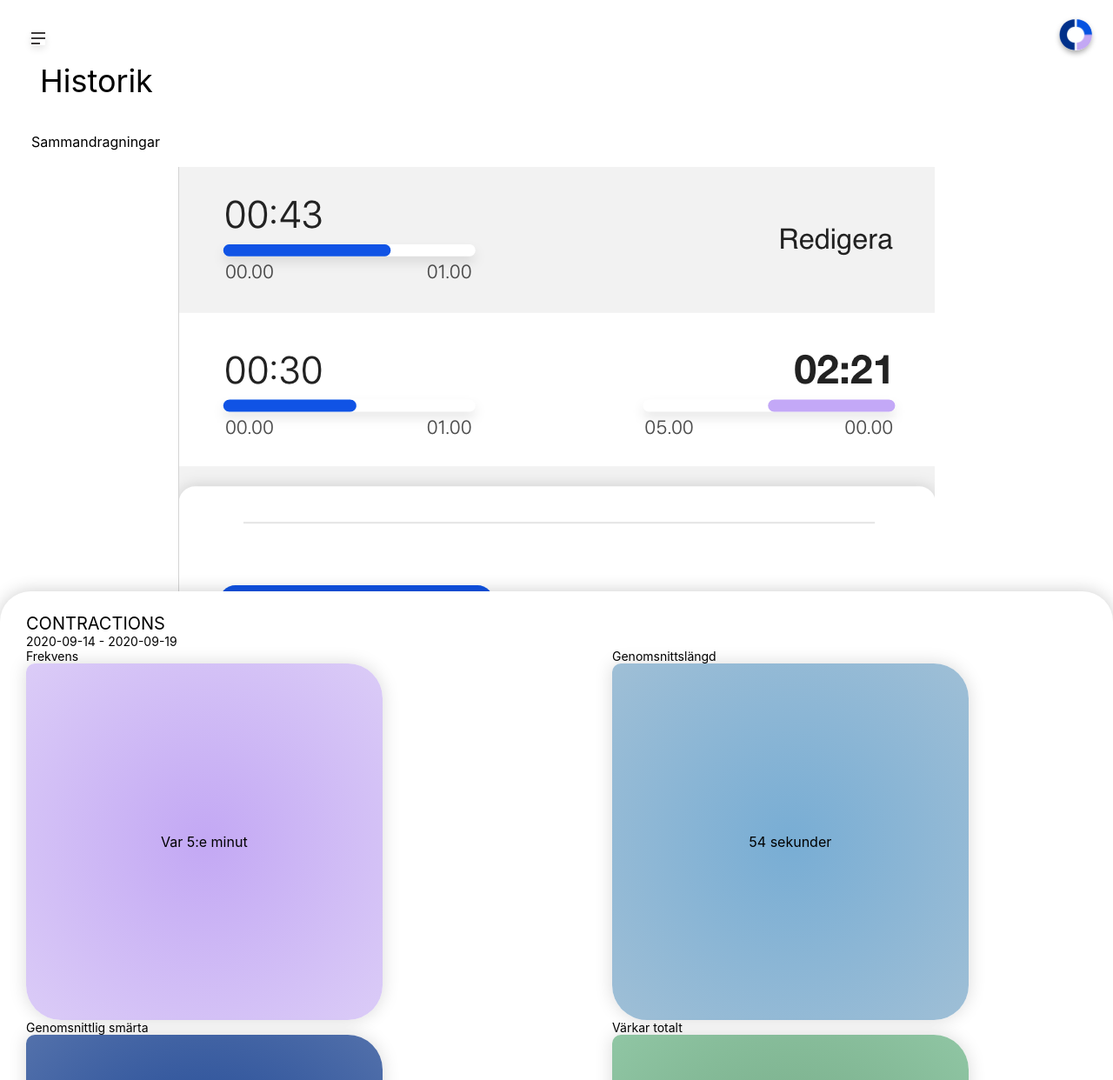
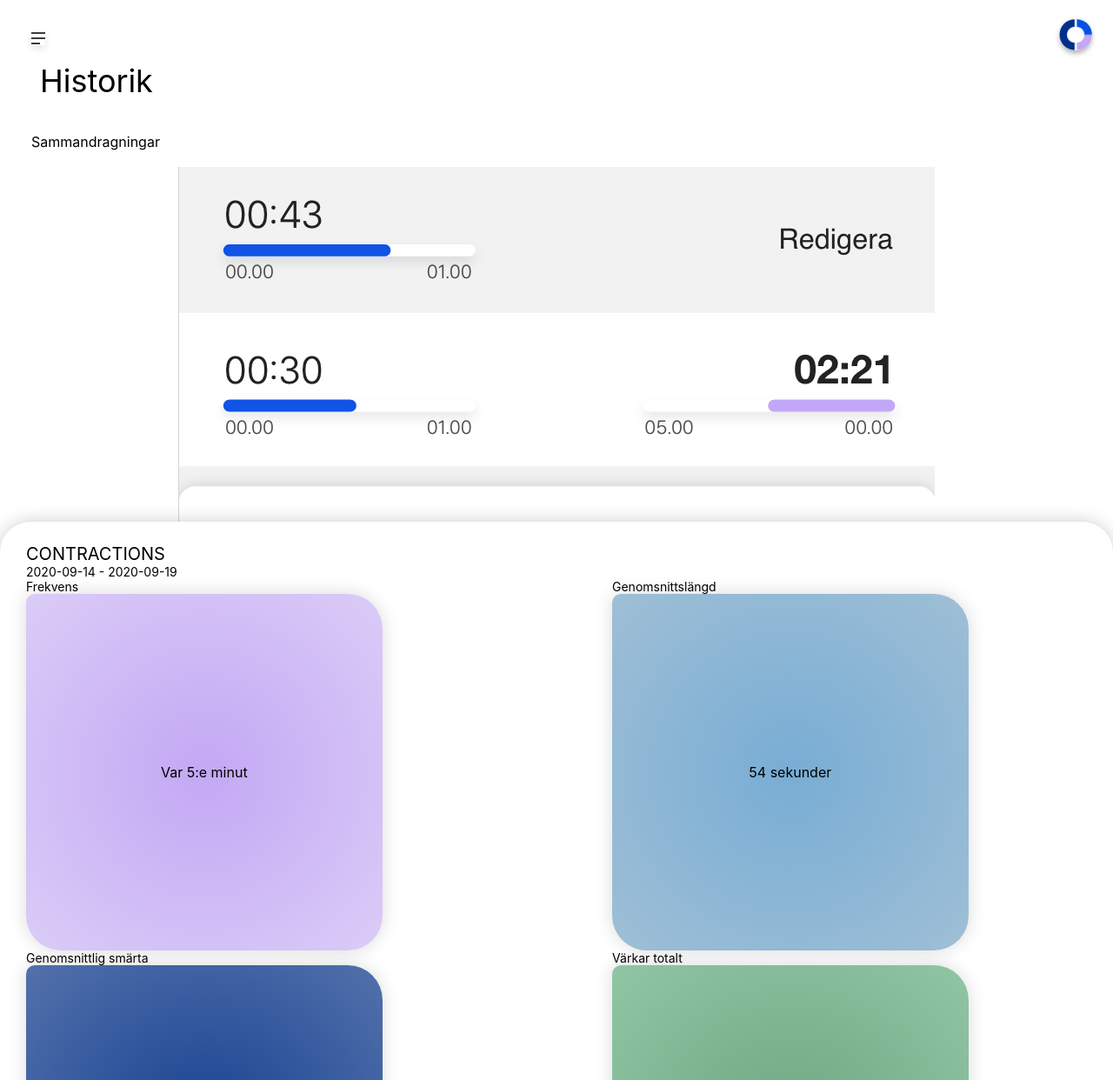
Before and after one commit to Rainiereed/obtrax-app, a React (Create React App) app: page /history in a window 1280 px wide. Shown: the whole page at 87% size. Built offline with nearby package versions, Linux system fonts and the light colour scheme.

Commit message:
Update ContractionSummary.scss

```diff
--- a/src/pages/ContractionSummary.scss
+++ b/src/pages/ContractionSummary.scss
@@ -10,7 +10,7 @@
   height: 95vh;
   position: fixed;
   left: 0;
-  top: 85vh;
+  top: 75vh;
   border-top-left-radius: 35px;
   border-top-right-radius: 35px;
   box-shadow: rgba(0, 0, 0, 0.2) 0px 0px 20px;
@@ -43,13 +43,13 @@
   }
 
   100% {
-    transform: translateY(-67%);
+    transform: translateY(-75%);
   }
 }
 
 @keyframes animationReverse {
   0% {
-    transform: translateY(-67%);
+    transform: translateY(-75%);
   }
 
   100% {
```
